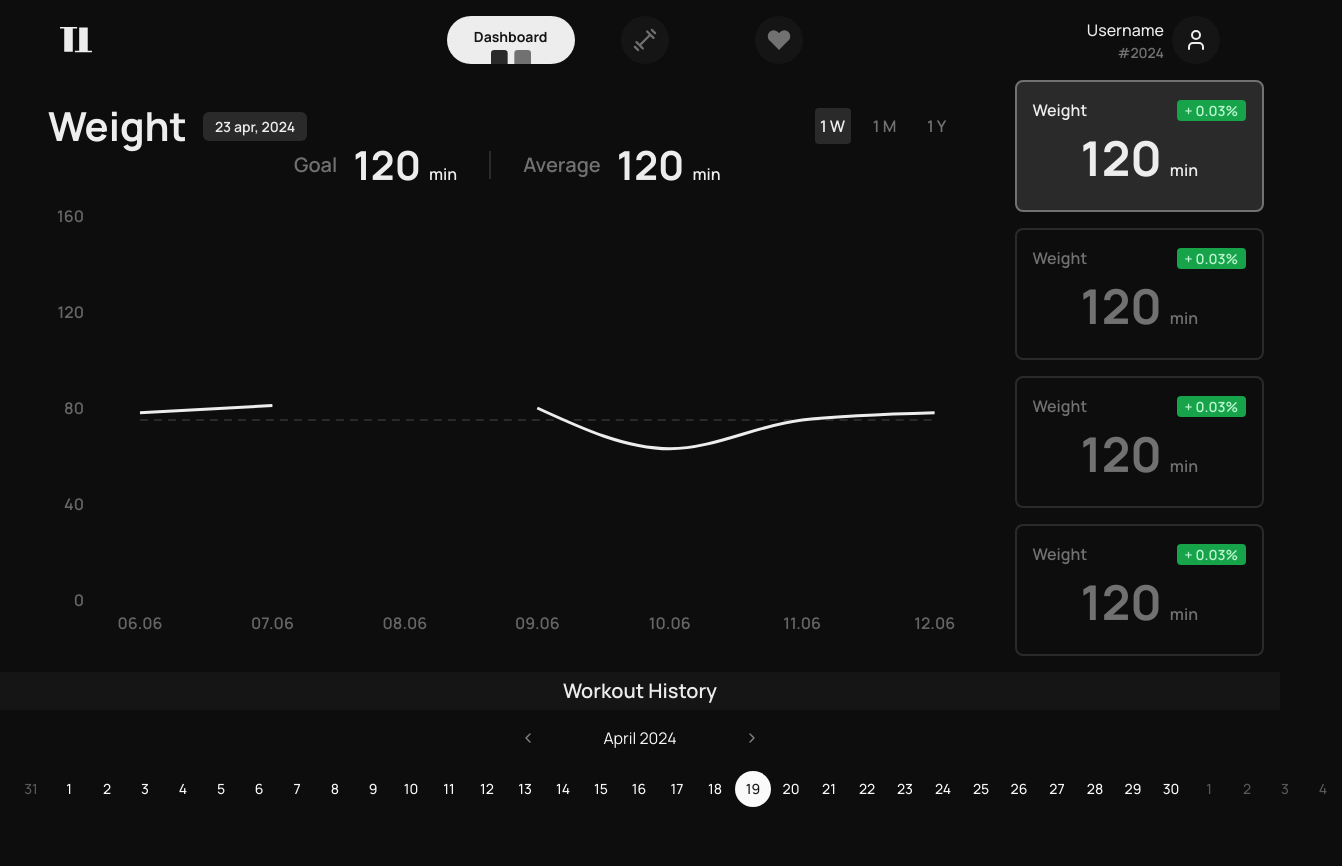
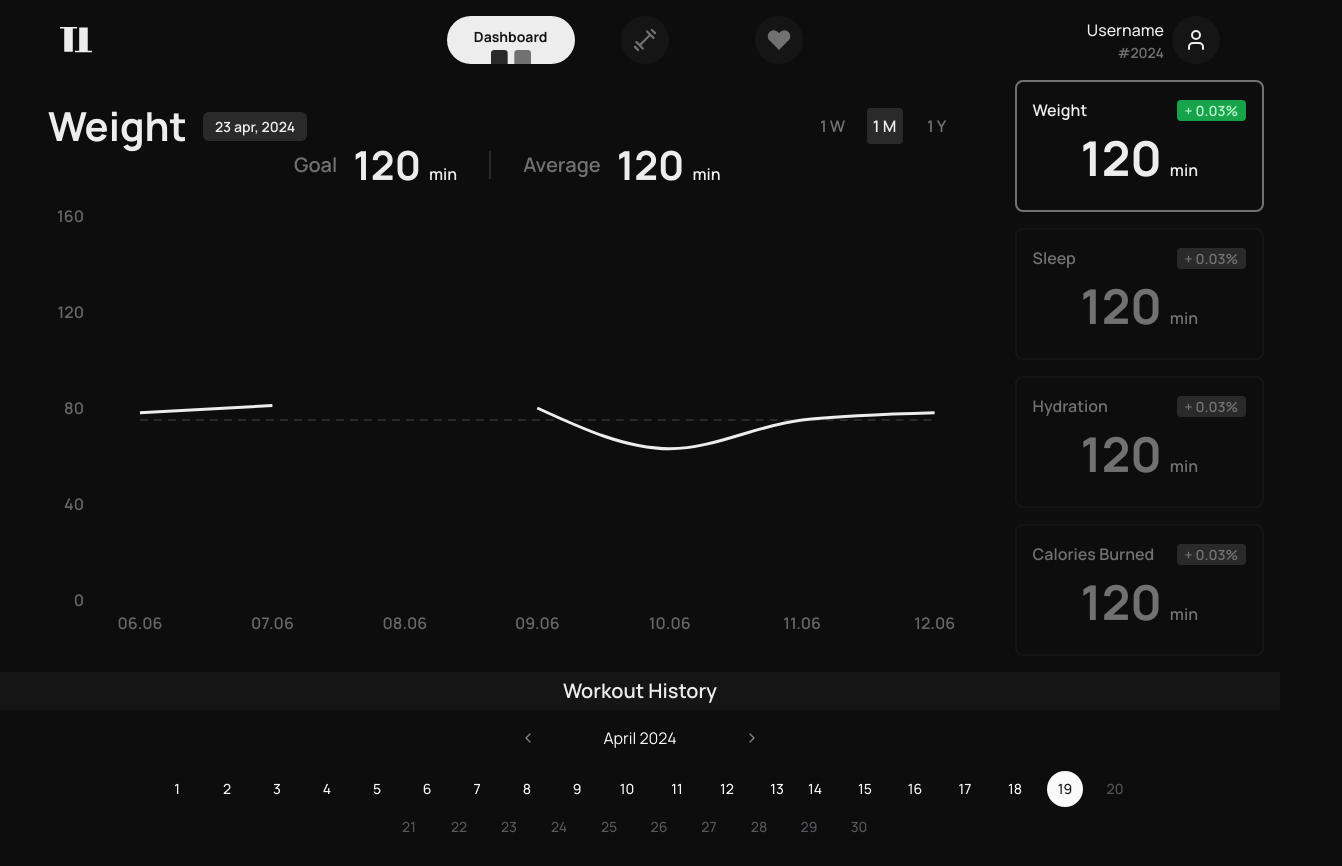
Before and after one commit to VLV-subgrupo/o2t, a Next.js app in the folder frontend/: page /dashboard in a window 1280 px wide. Shown: the whole page, 1342 px wide, since content can reach past the window. Before the commit the page ends 828 px from the top, so only its background shows below. Built offline with nearby package versions, Linux system fonts and the light colour scheme.

Commit message:
feat: atualizações nos componentes de calendario e seleção do tipo do grafico na página dashboard

```diff
--- a/frontend/app/(trackerPage)/components/historic.tsx
+++ b/frontend/app/(trackerPage)/components/historic.tsx
@@ -7,6 +7,7 @@ import { useState } from "react"
 
 const Historic = () => {
     const [date, setDate] = useState<Date | undefined>(new Date())
+    const today = new Date();
 
     return (
     <div className="w-full flex flex-col mb-2">
@@ -15,6 +16,17 @@ const Historic = () => {
         </div>
         <Calendar
             mode="single"
+            disabled={{ after: today }}
+            modifiers={{
+                disabled: { after: today },
+            }}
+            modifiersStyles={{
+                disabled: {},
+            }}
+            modifiersClassNames={{
+                outside: 'hidden-day'
+            }}
+            toMonth={new Date(today.getFullYear(), today.getMonth() + 1, 0)}
             selected={date}
             onSelect={setDate}
             className="w-full"
--- a/frontend/app/(trackerPage)/components/inputNum.tsx
+++ b/frontend/app/(trackerPage)/components/inputNum.tsx
@@ -60,7 +60,6 @@ const InputNum = ({length, childrenI, children}: PinInputProps) => {
                 ref={(input) => {
                     inputsRef.current[index] = input;
                 }}
-                autoFocus
                 onKeyDown={e => handleChange(e, index)}
                 />
                 {index === childrenI && children}
--- a/frontend/app/(trackerPage)/dashboard/page.tsx
+++ b/frontend/app/(trackerPage)/dashboard/page.tsx
@@ -1,19 +1,23 @@
+'use client'
+
+import { useState } from "react";
 import Graph from "../components/graph";
 import Historic from "../components/historic";
 
 type Prop = {
     title : string,
     selected? : boolean
+    onSelect? : () => void
 }
 
-const RadioButton = ({title, selected = false} : Prop) =>{
+const RadioButton = ({title, selected = false , onSelect} : Prop) =>{
     return(
-        <div className={`p-4 flex-1 h-32 flex flex-col border-[2px] rounded-lg select-none cursor-pointer ${selected ? " border-lightgray bg-gray text-light" : "border-gray text-lightgray"}`}>
+        <div onClick={onSelect} className={`p-4 flex-1 h-32 flex flex-col border-[2px] rounded-lg select-none cursor-pointer transition-all duration-300 ${selected ? " border-lightgray text-light" : "border-darkgray text-lightgray"}`}>
             <div className="flex w-full flex-row justify-between items-center">
                 <p className="font-semibold">
                     {title}
                 </p>
-                <p className={`label px-2 rounded-sm bg-green-600 text-green-200`}>
+                <p className={` transition-all duration-500 label px-2 rounded-sm  ${selected ? "bg-green-600 text-green-200" : "text-lightgray bg-gray"}`}>
                     + 0.03%
                 </p>
             </div>
@@ -25,6 +29,9 @@ const RadioButton = ({title, selected = false} : Prop) =>{
 }
 
 const Dashboard = () => {
+    const [graphycType, setGraphycType] = useState('Weight')
+    const [timeGap, setTimeGap] = useState('M')
+
     return (
         <div className="flex-1 flex flex-col gap-4">
             <div className="flex-grow w-full flex flex-row px-4 gap-4">
@@ -42,18 +49,18 @@ const Dashboard = () => {
                             </p>
                         </div>
                         <div className="flex flex-row items-center gap-4 px-3 text-lightgray">
-                            <p className="size-9 bg-gray text-light grid place-items-center rounded-sm font-semibold cursor-pointer">1 W</p>
-                            <p className="size-9 hover:text-light grid place-items-center rounded-sm font-semibold cursor-pointer">1 M</p>
-                            <p className="size-9 hover:text-light grid place-items-center rounded-sm font-semibold cursor-pointer">1 Y</p>
+                            <p onClick={() => setTimeGap('W')} className={`size-9 transition-all duration-300 hover:text-light grid place-items-center rounded-sm font-semibold cursor-pointer ${timeGap == 'W' ? "bg-gray text-light" : ""}`}>1 W</p>
+                            <p onClick={() => setTimeGap('M')} className={`size-9 transition-all duration-300 hover:text-light grid place-items-center rounded-sm font-semibold cursor-pointer ${timeGap == 'M' ? "bg-gray text-light" : ""}`}>1 M</p>
+                            <p onClick={() => setTimeGap('Y')} className={`size-9 transition-all duration-300 hover:text-light grid place-items-center rounded-sm font-semibold cursor-pointer ${timeGap == 'Y' ? "bg-gray text-light" : ""}`}>1 Y</p>
                         </div>
                     </div>
                     <Graph />
                 </div>
                 <div className="flex flex-col justify-between items-center gap-4">
-                    <RadioButton title="Weight" selected={true}></RadioButton>
-                    <RadioButton title="Weight"></RadioButton>
-                    <RadioButton title="Weight"></RadioButton>
-                    <RadioButton title="Weight"></RadioButton>
+                    <RadioButton title="Weight" selected={graphycType == 'Weight'} onSelect={() => setGraphycType('Weight')}></RadioButton>
+                    <RadioButton title="Sleep" selected={graphycType == 'Sleep'} onSelect={() => setGraphycType('Sleep')}></RadioButton>
+                    <RadioButton title='Hydration' selected={graphycType == 'Hydration'} onSelect={() => setGraphycType('Hydration')}></RadioButton>
+                    <RadioButton title="Calories Burned" selected={graphycType == "Calories Burned"} onSelect={() => setGraphycType("Calories Burned")}></RadioButton>
                 </div>
             </div>
 
--- a/frontend/app/globals.css
+++ b/frontend/app/globals.css
@@ -136,12 +136,6 @@ input[type=number] {
   -moz-appearance: textfield;
 }
 
-.rowCalender > :nth-child(2){
-    display: flex;
-    flex-direction: row;
-    width: 100%;
-}
-
 @keyframes timer {
     0% {
       transform: translateY(0);
@@ -187,3 +181,29 @@ input[type=number] {
 .pre-load {
     animation: load 1s 1s forwards;
 }
+
+.rowCalender > :nth-child(2){
+    display: flex;
+    flex-direction: row;
+    width: 100%;
+    justify-content: center;
+    flex-wrap: wrap;
+}
+
+.rowCalender tr{
+    flex: initial !important;
+    justify-content: space-evenly !important;
+    gap: 0.75rem;
+}
+
+tr:has(* .hidden-day) {
+    margin: 0 0.75rem 0 0.75rem;
+}
+
+td:not(:has(>.hidden-day)) {
+    width: auto;
+}
+
+td:has(>.hidden-day) {
+    display: none;
+}
```
